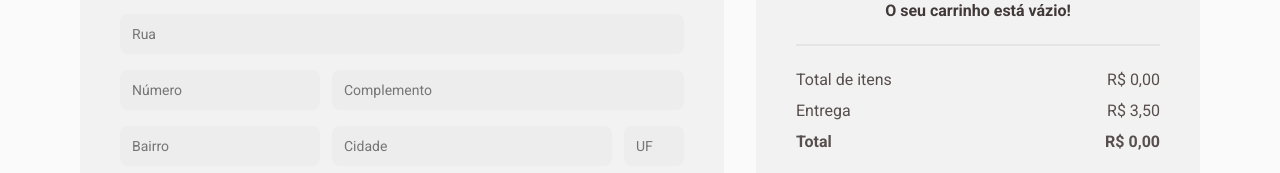
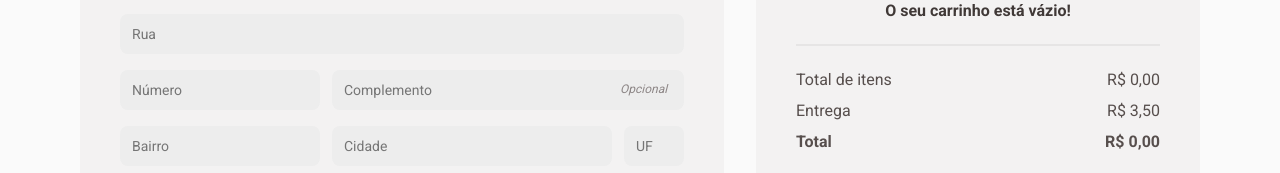
Before and after one commit to matheusdamata/react-coffee-delivery, a React (Vite) app: page /checkout in a window 1280 px wide. Shown: the part 310-483 px from the top of the page. Built offline with nearby package versions, Linux system fonts and the light colour scheme; data requests are answered from the project's data file.

Commit message:
finished

```diff
--- a/src/css/global.ts
+++ b/src/css/global.ts
@@ -9,7 +9,6 @@ export const GlobalStyle = createGlobalStyle`
 
   :focus {
     outline: 0;
-    box-shadow: 0 0 0 2px ${(props) => props.theme['yellow-dark']};
   }
 
   body {
--- a/src/pages/Checkout/components/ButtonsPayment/styles.ts
+++ b/src/pages/Checkout/components/ButtonsPayment/styles.ts
@@ -25,6 +25,7 @@ export const Button = styled.button`
   }
 
   &:focus {
+    background: ${(props) => props.theme['purple-light']};
     border: 1px solid ${(props) => props.theme.purple};
     box-shadow: none;
   }
--- a/src/pages/Checkout/components/FormCheckout/index.tsx
+++ b/src/pages/Checkout/components/FormCheckout/index.tsx
@@ -8,6 +8,7 @@ import {
   InputBaseMarginR,
   InputBaseMinW,
   FormFlex,
+  InputOptional,
 } from './styles'
 
 export function FormCheckout() {
@@ -25,11 +26,14 @@ export function FormCheckout() {
           placeholder="Número"
           {...register('number')} /*, { valueAsNumber: true })} */
         />
-        <InputBaseFlex
-          type="text"
-          placeholder="Complemento"
-          {...register('complement')}
-        />
+        <InputOptional>
+          <InputBaseFlex
+            type="text"
+            placeholder="Complemento"
+            {...register('complement')}
+          />
+          <span>Opcional</span>
+        </InputOptional>
       </FormFlex>
       <FormFlex>
         <InputBaseMarginR
--- a/src/pages/Checkout/components/FormCheckout/styles.ts
+++ b/src/pages/Checkout/components/FormCheckout/styles.ts
@@ -5,6 +5,10 @@ export const FormContainer = styled.div`
   flex-direction: column;
 
   margin-top: 2rem;
+
+  input:focus {
+    box-shadow: 0 0 0 1px ${(props) => props.theme['yellow-dark']};
+  }
 `
 export const InputBase = styled.input`
   width: 12.5rem;
@@ -32,6 +36,37 @@ export const InputBaseFlex = styled(InputBase)`
   flex: 1;
 `
 
+export const InputOptional = styled.div`
+  display: flex;
+  flex: 1;
+
+  span {
+    position: absolute;
+
+    margin-top: 0.75rem;
+    margin-left: 18rem;
+
+    font-size: 0.75rem;
+    font-style: italic;
+    color: ${(props) => props.theme['base-label']};
+  }
+
+  input {
+    padding-right: 4.5rem;
+  }
+`
+
+export const TextInput = styled.span`
+  position: absolute;
+
+  margin-top: 0.75rem;
+  margin-left: 18rem;
+
+  font-size: 0.75rem;
+  font-style: italic;
+  color: ${(props) => props.theme['base-label']};
+`
+
 export const InputBaseFlexMarginR = styled(InputBase)`
   flex: 1;
   margin-right: 0.75rem;
--- a/src/pages/Checkout/index.tsx
+++ b/src/pages/Checkout/index.tsx
@@ -47,9 +47,6 @@ type NewSalesOrderFormData = zod.infer<typeof newSalesOrderFormValidationSchema>
 export function Checkout() {
   const { carts, purchased, dispatch } = useContext(Context)
 
-  const cartNumbers = carts.length
-  const isSubmitSaleForm = !cartNumbers
-
   const [selectedPayment, setSelectedPayment] = useState('')
 
   const newSalesOrderForm = useForm<NewSalesOrderFormData>({
@@ -65,6 +62,9 @@ export function Checkout() {
   })
 
   const { handleSubmit, reset } = newSalesOrderForm
+
+  const cartNumbers = carts.length
+  const isSubmitSaleForm = !cartNumbers
 
   function handleNewSaleSubmit(data: NewSalesOrderFormData) {
     dispatch({
```
